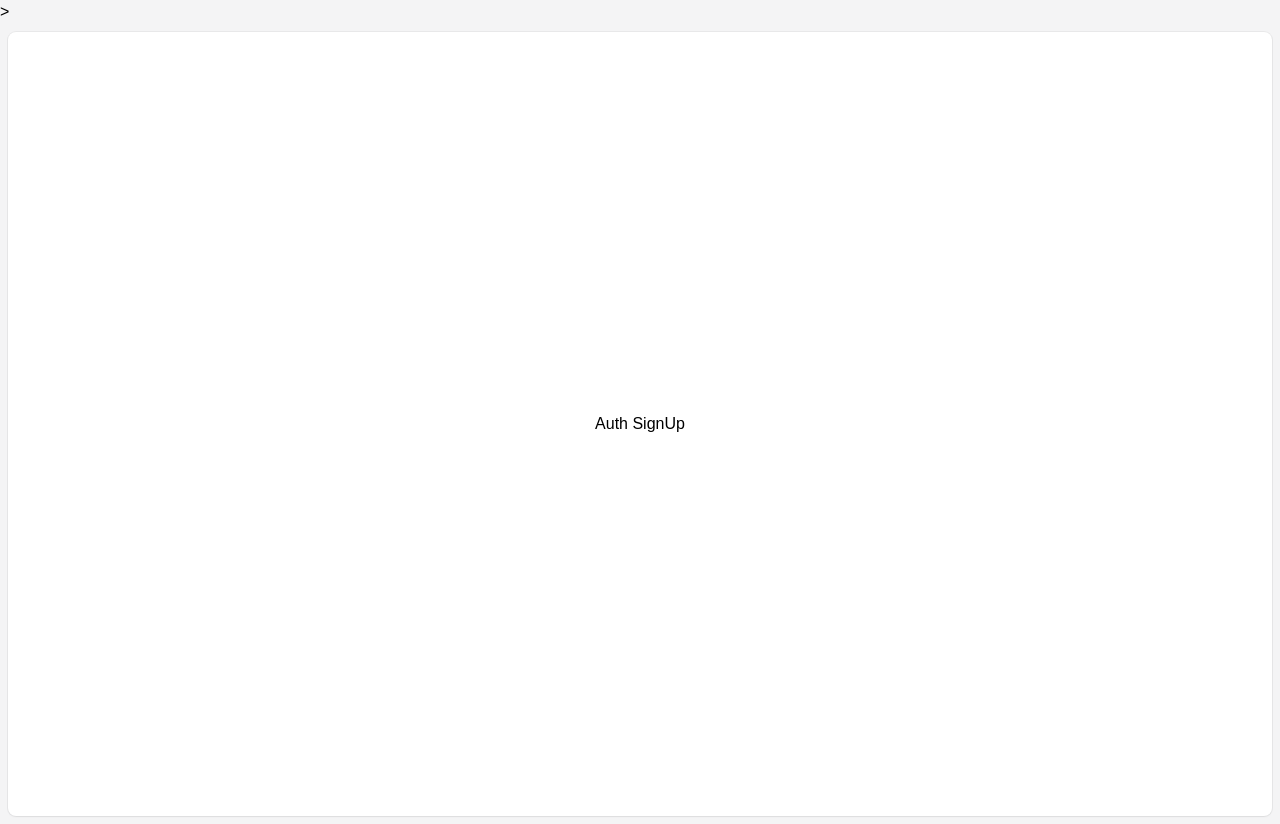
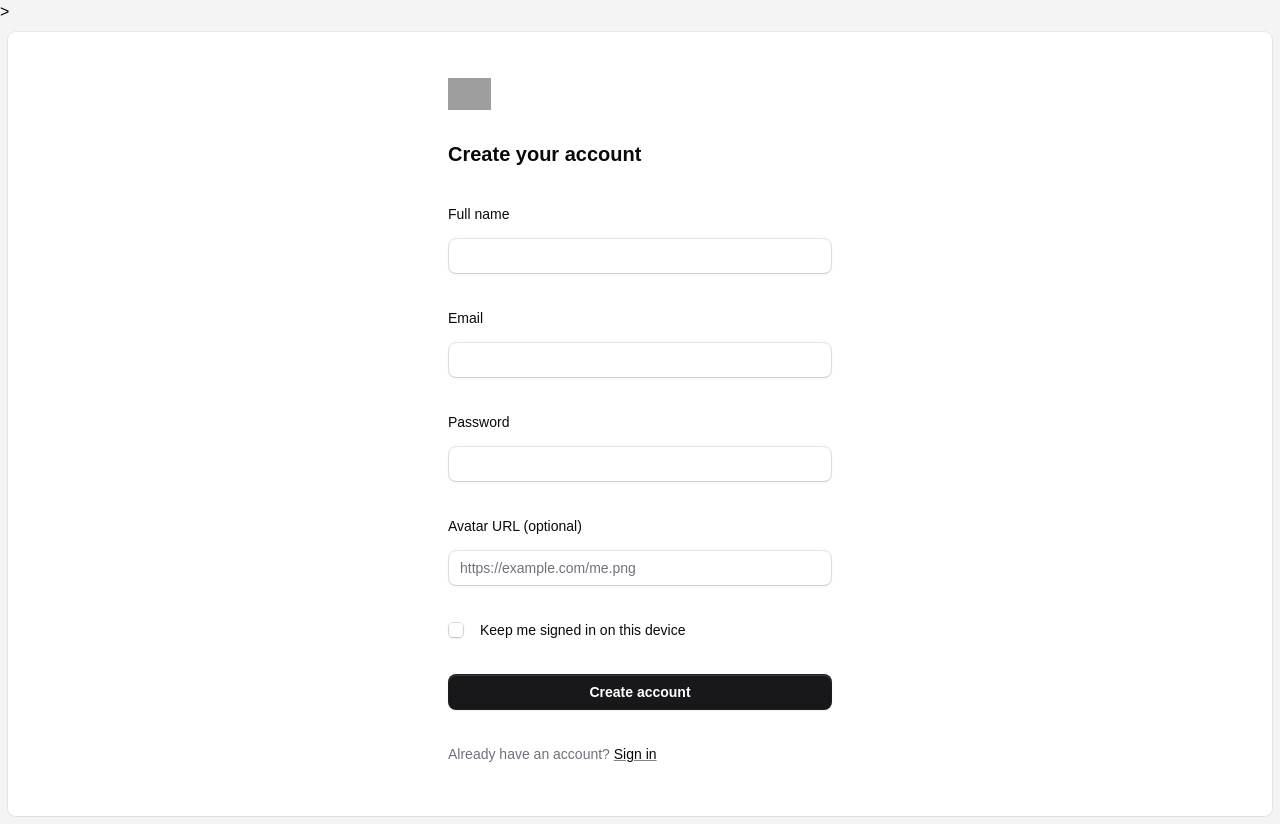
Before and after one commit to zdvman/adventum, a React (Vite) app: page /auth/sign-up in a window 1280 px wide. Built offline with nearby package versions, Linux system fonts and the light colour scheme; no server answers; grey boxes are pictures that could not be loaded; a web font is replaced by a local one.

Commit message:
add AuthResetPassword page, AuthSignUp page

```diff
--- a/data/db.json
+++ b/data/db.json
@@ -71,23 +71,60 @@
       "role": "member",
       "avatar": "/avatars/member-4.png",
       "createdAt": "2025-09-01T09:00:00Z"
+    },
+    {
+      "id": "4f48",
+      "name": "Olena Zuieva",
+      "email": "zuyeva81@gmail.com",
+      "password": "159753",
+      "role": "member",
+      "avatar": "https://scontent-vie1-1.xx.fbcdn.net/v/t39.30808-6/498208326_9867305656689564_4482410388895963379_n.jpg?_nc_cat=108&ccb=1-7&_nc_sid=6ee11a&_nc_ohc=TugTAat2rAoQ7kNvwFdjJ-4&_nc_oc=AdlqkqN3aZe80jqJbbtGZPPnOwn6gcr--cBtlAKEa4wsUQKuqfmvJmsNkGzFD_te3Rk&_nc_zt=23&_nc_ht=scontent-vie1-1.xx&_nc_gid=EKL7YswjrCxo0djCBUHA3w&oh=00_AfZs1lgKZnF8IxPzgMxnqt23ERAHv19hXnUR3hQE2wZc7Q&oe=68E4A776"
     }
   ],
-
   "organizers": [
-    { "id": 1, "name": "Community Hub Manchester", "ownerUserId": 3 },
-    { "id": 2, "name": "City Arts Collective", "ownerUserId": 4 },
-    { "id": 3, "name": "Northern Events", "ownerUserId": 7 }
+    {
+      "id": 1,
+      "name": "Community Hub Manchester",
+      "ownerUserId": 3
+    },
+    {
+      "id": 2,
+      "name": "City Arts Collective",
+      "ownerUserId": 4
+    },
+    {
+      "id": 3,
+      "name": "Northern Events",
+      "ownerUserId": 7
+    }
   ],
-
   "categories": [
-    { "id": 1, "name": "Comedy", "slug": "comedy" },
-    { "id": 2, "name": "Music", "slug": "music" },
-    { "id": 3, "name": "Workshops", "slug": "workshops" },
-    { "id": 4, "name": "Talks", "slug": "talks" },
-    { "id": 5, "name": "Family", "slug": "family" }
+    {
+      "id": 1,
+      "name": "Comedy",
+      "slug": "comedy"
+    },
+    {
+      "id": 2,
+      "name": "Music",
+      "slug": "music"
+    },
+    {
+      "id": 3,
+      "name": "Workshops",
+      "slug": "workshops"
+    },
+    {
+      "id": 4,
+      "name": "Talks",
+      "slug": "talks"
+    },
+    {
+      "id": 5,
+      "name": "Family",
+      "slug": "family"
+    }
   ],
-
   "venues": [
     {
       "id": 1,
@@ -162,7 +199,6 @@
       "lng": -2.2985
     }
   ],
-
   "events": [
     {
       "id": 101,
@@ -183,7 +219,10 @@
       "start": "2025-10-23T19:00:00+01:00",
       "end": "2025-10-23T21:00:00+01:00",
       "timezone": "Europe/London",
-      "tags": ["comedy", "night"]
+      "tags": [
+        "comedy",
+        "night"
+      ]
     },
     {
       "id": 102,
@@ -204,7 +243,10 @@
       "start": "2025-10-25T17:00:00+01:00",
       "end": "2025-10-25T19:00:00+01:00",
       "timezone": "Europe/London",
-      "tags": ["music", "workshop"]
+      "tags": [
+        "music",
+        "workshop"
+      ]
     },
     {
       "id": 103,
@@ -225,7 +267,10 @@
       "start": "2025-11-01T14:00:00+00:00",
       "end": "2025-11-01T16:00:00+00:00",
       "timezone": "Europe/London",
-      "tags": ["crafts", "community"]
+      "tags": [
+        "crafts",
+        "community"
+      ]
     },
     {
       "id": 104,
@@ -246,7 +291,10 @@
       "start": "2025-11-10T10:00:00+00:00",
       "end": "2025-11-10T15:00:00+00:00",
       "timezone": "Europe/London",
-      "tags": ["family", "science"]
+      "tags": [
+        "family",
+        "science"
+      ]
     },
     {
       "id": 105,
@@ -267,7 +315,10 @@
       "start": "2025-10-30T18:30:00+00:00",
       "end": "2025-10-30T22:00:00+00:00",
       "timezone": "Europe/London",
-      "tags": ["music", "indie"]
+      "tags": [
+        "music",
+        "indie"
+      ]
     },
     {
       "id": 106,
@@ -288,7 +339,10 @@
       "start": "2025-10-28T18:00:00+00:00",
       "end": "2025-10-28T20:00:00+00:00",
       "timezone": "Europe/London",
-      "tags": ["tech", "talk"]
+      "tags": [
+        "tech",
+        "talk"
+      ]
     },
     {
       "id": 107,
@@ -309,7 +363,10 @@
       "start": "2025-11-05T19:00:00+00:00",
       "end": "2025-11-05T21:00:00+00:00",
       "timezone": "Europe/London",
-      "tags": ["comedy", "openmic"]
+      "tags": [
+        "comedy",
+        "openmic"
+      ]
     },
     {
       "id": 108,
@@ -330,17 +387,19 @@
       "start": "2025-09-10T17:00:00+01:00",
       "end": "2025-09-10T19:00:00+01:00",
       "timezone": "Europe/London",
-      "tags": ["art", "workshop"]
+      "tags": [
+        "art",
+        "workshop"
+      ]
     }
   ],
-
   "bookings": [
     {
       "id": 9001,
       "eventId": 101,
       "userId": 2,
       "qty": 2,
-      "total": 25.0,
+      "total": 25,
       "currency": "GBP",
       "status": "paid",
       "calendarAdded": false,
--- a/src/app/router.jsx
+++ b/src/app/router.jsx
@@ -18,6 +18,7 @@ import CheckoutCancel from '@/pages/CheckoutCancel';
 import AccountSettings from '@/pages/AccountSettings';
 import AuthSignUp from '@/pages/AuthSignUp';
 import AuthSignIn from '@/pages/AuthSignIn';
+import AuthResetPassword from '@/pages/AuthResetPassword';
 
 export const router = createBrowserRouter([
   {
@@ -76,6 +77,7 @@ export const router = createBrowserRouter([
     children: [
       { path: '/auth/sign-in', element: <AuthSignIn /> },
       { path: '/auth/sign-up', element: <AuthSignUp /> },
+      { path: '/auth/reset', element: <AuthResetPassword /> },
     ],
   },
 ]);
--- /dev/null
+++ b/src/pages/AuthResetPassword.jsx
@@ -0,0 +1,149 @@
+import { useState } from 'react';
+import { useNavigate } from 'react-router';
+import { Button } from '@/components/catalyst-ui-kit/button';
+import { Field, Label } from '@/components/catalyst-ui-kit/fieldset';
+import { Heading } from '@/components/catalyst-ui-kit/heading';
+import { Input } from '@/components/catalyst-ui-kit/input';
+import { Strong, Text, TextLink } from '@/components/catalyst-ui-kit/text';
+import AlertPopup from '@/components/ui/AlertPopup';
+import Logo from '@/components/ui/Logo';
+
+const API_BASE = import.meta.env.VITE_API_URL || 'http://localhost:5000';
+
+function randomToken(len = 32) {
+  const chars =
+    'ABCDEFGHIJKLMNOPQRSTUVWXYZabcdefghijklmnopqrstuvwxyz0123456789';
+  let out = '';
+  for (let i = 0; i < len; i++)
+    out += chars[(Math.random() * chars.length) | 0];
+  return out;
+}
+
+export default function AuthResetPassword() {
+  const navigate = useNavigate();
+  const [loading, setLoading] = useState(false);
+
+  // Popup state
+  const [isAlertOpen, setIsAlertOpen] = useState(false);
+  const [alertTitle, setAlertTitle] = useState('');
+  const [alertMessage, setAlertMessage] = useState('');
+  const [onConfirm, setOnConfirm] = useState(() => () => setIsAlertOpen(false));
+
+  async function handleSubmit(e) {
+    e.preventDefault();
+    const formEl = e.currentTarget;
+    if (!formEl.checkValidity()) {
+      formEl.reportValidity();
+      return;
+    }
+
+    const form = new FormData(formEl);
+    const email = form.get('email')?.toString().trim().toLowerCase();
+    if (!email) {
+      setAlertTitle('Missing email');
+      setAlertMessage('Please enter your email.');
+      setOnConfirm(() => () => setIsAlertOpen(false));
+      setIsAlertOpen(true);
+      return;
+    }
+
+    setLoading(true);
+    try {
+      // 1) Look up the user
+      const res = await fetch(
+        `${API_BASE}/users?email=${encodeURIComponent(email)}`
+      );
+      if (!res.ok) throw new Error('Failed to connect to server');
+      const users = await res.json();
+      const user = users[0];
+
+      if (!user) {
+        // Don’t leak info about which emails exist in production,
+        // but for dev we can be explicit:
+        setAlertTitle('Email not found');
+        setAlertMessage('We could not find an account with that email.');
+        setOnConfirm(() => () => setIsAlertOpen(false));
+        setIsAlertOpen(true);
+        return;
+      }
+
+      // 2) Simulate issuing a reset token (json-server PATCH)
+      const token = randomToken(32);
+      await fetch(`${API_BASE}/users/${user.id}`, {
+        method: 'PATCH',
+        headers: { 'Content-Type': 'application/json' },
+        body: JSON.stringify({
+          resetPending: true,
+          resetToken: token,
+          resetRequestedAt: new Date().toISOString(),
+        }),
+      });
+
+      // 3) Show success and send them back to sign-in
+      setAlertTitle('Check your inbox');
+      setAlertMessage(
+        'If that email exists, we’ve sent a password reset link. For this demo, your reset was recorded — you can now sign in or continue.'
+      );
+      setOnConfirm(() => () => {
+        setIsAlertOpen(false);
+        navigate('/auth/sign-in');
+      });
+      setIsAlertOpen(true);
+    } catch (err) {
+      setAlertTitle('Something went wrong');
+      setAlertMessage(err.message || 'Please try again later.');
+      setOnConfirm(() => () => setIsAlertOpen(false));
+      setIsAlertOpen(true);
+    } finally {
+      setLoading(false);
+    }
+  }
+
+  return (
+    <>
+      <form
+        onSubmit={handleSubmit}
+        className='grid w-full max-w-sm grid-cols-1 gap-8'
+        noValidate
+      >
+        <Logo className='h-6 text-zinc-950 dark:text-white forced-colors:text-[CanvasText]' />
+        <Heading>Reset your password</Heading>
+        <Text>
+          Enter your email and we’ll send you a link to reset your password.
+        </Text>
+
+        <Field>
+          <Label>Email</Label>
+          <Input type='email' name='email' required />
+        </Field>
+
+        <Button type='submit' className='w-full' disabled={loading}>
+          {loading ? 'Sending…' : 'Reset password'}
+        </Button>
+
+        <Text>
+          Don’t have an account?{' '}
+          <TextLink href='/auth/sign-up'>
+            <Strong>Sign up</Strong>
+          </TextLink>
+        </Text>
+
+        <Text>
+          Remembered your password?{' '}
+          <TextLink href='/auth/sign-in'>
+            <Strong>Sign in</Strong>
+          </TextLink>
+        </Text>
+      </form>
+
+      <AlertPopup
+        isOpen={isAlertOpen}
+        setIsOpen={setIsAlertOpen}
+        onConfirm={onConfirm}
+        title={alertTitle}
+        description={alertMessage}
+        confirmText='OK'
+      />
+    </>
+  );
+}
--- a/src/pages/AuthSignIn.jsx
+++ b/src/pages/AuthSignIn.jsx
@@ -74,7 +74,7 @@ function AuthSignIn() {
             <Label>Remember me</Label>
           </CheckboxField>
           <Text>
-            <TextLink href='#'>
+            <TextLink href='/auth/reset'>
               <Strong>Forgot password?</Strong>
             </TextLink>
           </Text>
@@ -84,7 +84,7 @@ function AuthSignIn() {
         </Button>
         <Text>
           Don’t have an account?{' '}
-          <TextLink href='/signup'>
+          <TextLink href='/auth/sign-up'>
             <Strong>Sign up</Strong>
           </TextLink>
         </Text>
--- a/src/pages/AuthSignUp.jsx
+++ b/src/pages/AuthSignUp.jsx
@@ -1,5 +1,128 @@
+import { Button } from '@/components/catalyst-ui-kit/button';
+import { Checkbox, CheckboxField } from '@/components/catalyst-ui-kit/checkbox';
+import { Field, Label } from '@/components/catalyst-ui-kit/fieldset';
+import { Heading } from '@/components/catalyst-ui-kit/heading';
+import { Input } from '@/components/catalyst-ui-kit/input';
+import { Strong, Text, TextLink } from '@/components/catalyst-ui-kit/text';
+import AlertPopup from '@/components/ui/AlertPopup';
+import Logo from '@/components/ui/Logo';
+import { useAuth } from '@/contexts/useAuth';
+import { useLocation, useNavigate } from 'react-router';
+import { useState } from 'react';
+
 function AuthSignUp() {
-  return <div>Auth SignUp</div>;
+  const { signUp, loading } = useAuth();
+  const navigate = useNavigate();
+  const location = useLocation();
+
+  const [isAlertOpen, setIsAlertOpen] = useState(false);
+  const [alertMessage, setAlertMessage] = useState('');
+  const [alertTitle, setAlertTitle] = useState('');
+
+  // navigate back to where the guard redirected from (or home)
+  const from = location.state?.from || '/';
+
+  async function handleSubmit(e) {
+    e.preventDefault();
+    const formEl = e.currentTarget;
+    if (!formEl.checkValidity()) {
+      // native bubble UI (email format, required, minlength, etc.)
+      formEl.reportValidity();
+      return;
+    }
+
+    const form = new FormData(formEl);
+    const name = form.get('name')?.toString().trim();
+    const email = form.get('email')?.toString().trim().toLowerCase();
+    const password = form.get('password')?.toString();
+    const avatar = form.get('avatar')?.toString().trim() || '';
+    const remember = !!form.get('remember');
+
+    // extra safety guard
+    if (!name || !email || !password) {
+      setAlertTitle('Missing fields');
+      setAlertMessage('Please enter your name, email, and password.');
+      setIsAlertOpen(true);
+      return;
+    }
+
+    try {
+      // role intentionally omitted -> defaults to "member" in the context
+      await signUp({ name, email, password, avatar }, { remember });
+      navigate(from, { replace: true });
+    } catch (err) {
+      setAlertTitle('Sign up failed');
+      setAlertMessage(err?.message || 'Could not create your account.');
+      setIsAlertOpen(true);
+    }
+  }
+
+  return (
+    <>
+      <form
+        onSubmit={handleSubmit}
+        className='grid w-full max-w-sm grid-cols-1 gap-8'
+        noValidate
+      >
+        <Logo className='h-6 text-zinc-950 dark:text-white forced-colors:text-[CanvasText]' />
+        <Heading>Create your account</Heading>
+
+        <Field>
+          <Label>Full name</Label>
+          <Input name='name' required />
+        </Field>
+
+        <Field>
+          <Label>Email</Label>
+          <Input type='email' name='email' required />
+        </Field>
+
+        <Field>
+          <Label>Password</Label>
+          <Input
+            type='password'
+            name='password'
+            autoComplete='new-password'
+            required
+            minLength={4}
+          />
+        </Field>
+
+        <Field>
+          <Label>Avatar URL (optional)</Label>
+          <Input
+            type='url'
+            name='avatar'
+            placeholder='https://example.com/me.png'
+          />
+        </Field>
+
+        <CheckboxField>
+          <Checkbox name='remember' />
+          <Label>Keep me signed in on this device</Label>
+        </CheckboxField>
+
+        <Button type='submit' className='w-full' disabled={loading}>
+          {loading ? 'Creating account…' : 'Create account'}
+        </Button>
+
+        <Text>
+          Already have an account?{' '}
+          <TextLink href='/auth/sign-in'>
+            <Strong>Sign in</Strong>
+          </TextLink>
+        </Text>
+      </form>
+
+      <AlertPopup
+        isOpen={isAlertOpen}
+        setIsOpen={setIsAlertOpen}
+        title={alertTitle}
+        description={alertMessage}
+        confirmText='OK'
+      />
+    </>
+  );
 }
 
 export default AuthSignUp;
```
Also changed, not shown: src/pages/EventsIndex.jsx (+13 -11 lines).
